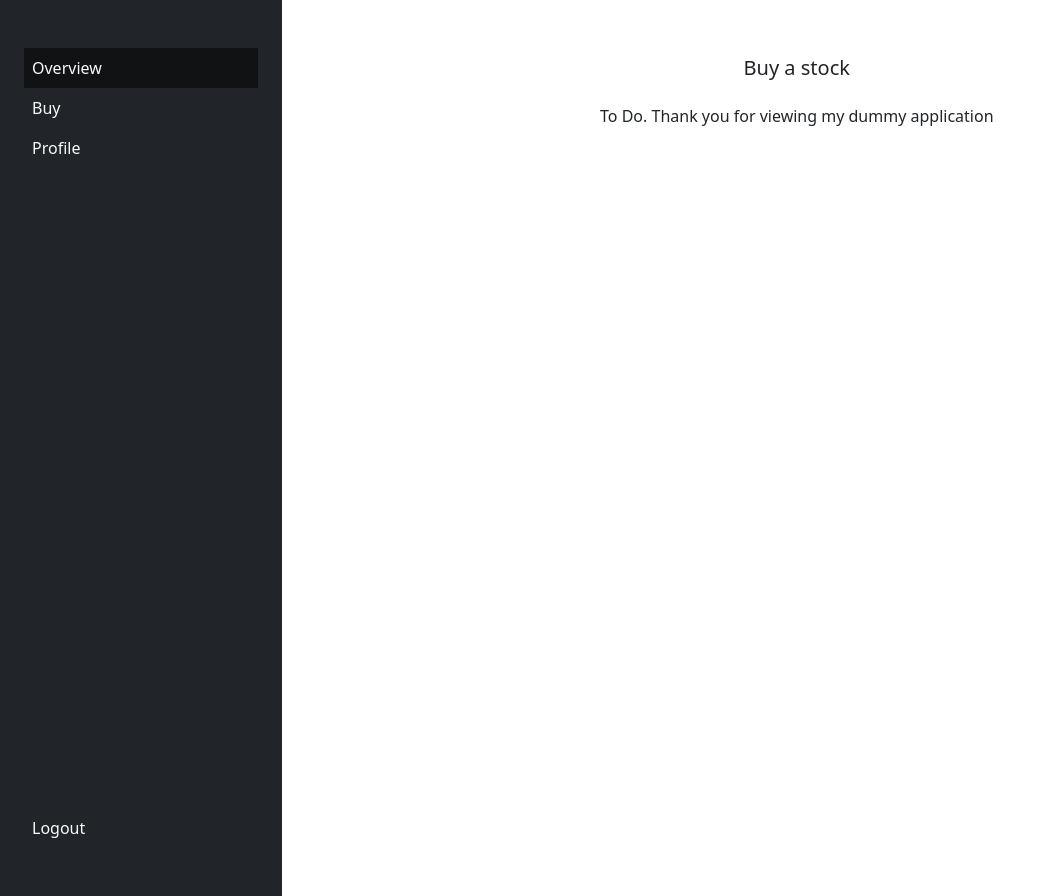
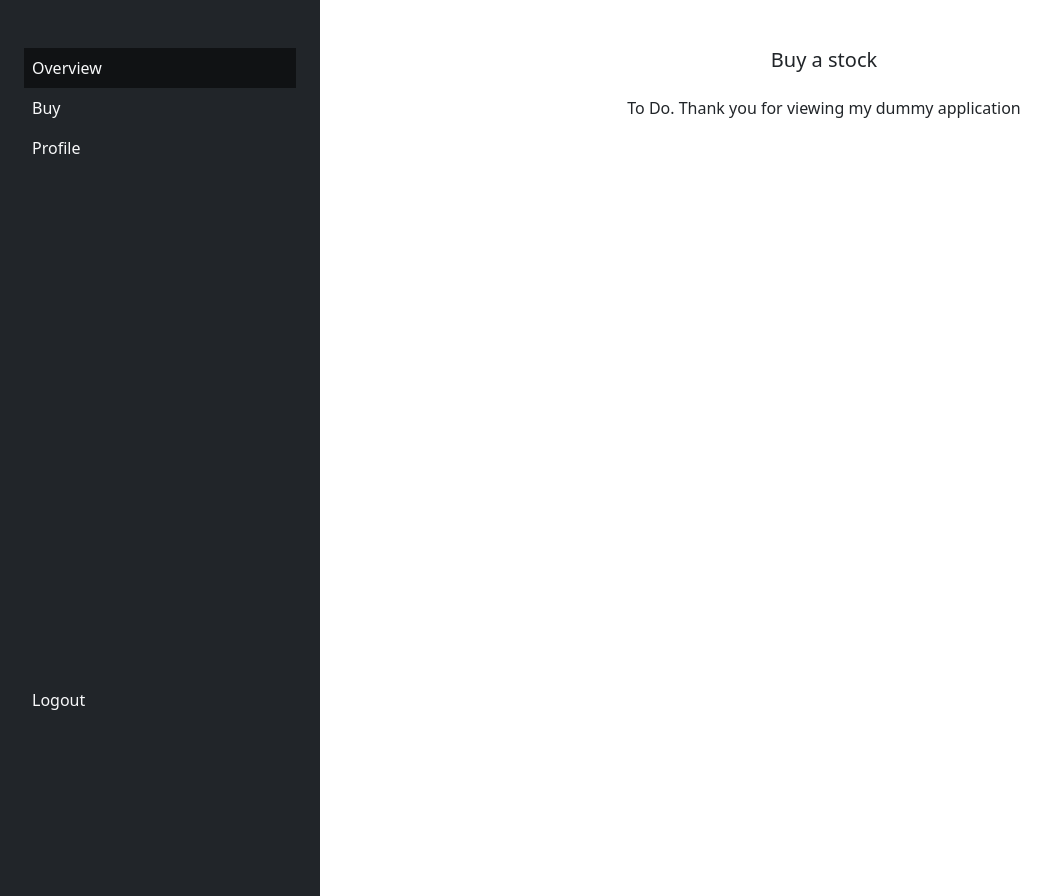
Before and after one commit to gerald-x/trade, a Django app: page /dashboard/stock/buy/ in a window 1280 px wide. Shown: the whole page, without its empty margins (0-1059 px from the left). Run offline with Django 4.2, Linux system fonts and the light colour scheme; the visitor is signed in with stand-in values (Sample User, id 1); data comes from the database, SQL or seed files in the repository.

Commit message:
changes to the user dashboard design

```diff
--- a/userDashboard/templates/user/layout.html
+++ b/userDashboard/templates/user/layout.html
@@ -14,6 +14,15 @@
     <style>
       .active {
         background-color: rgb(0, 0, 0, 0.5);
+      }
+
+      html, body {
+        overflow: hidden;
+      }
+
+      body .row {
+        margin: 0 !important;
+        padding: 0 !important;
       }
     </style>
 </head>
@@ -55,8 +64,9 @@
         </div>
     </nav>
 
-    <div class="w-100 d-flex flex-lg-row flex-column h-100" style="height:100vh;">
-        <div class="py-5 px-4 overflow-y-auto bg-dark text-light d-none d-lg-block"  style="width: 22vw; height: 100vh;">
+    <div class="w-100 row h-100" style="">
+      <div class="py-5 col-12 col-lg-3 px-4 bg-dark text-light d-none d-lg-block">
+        <div class="" style="height: 75vh; overflow-y: auto;">
           <ul class="navbar-nav h-100">
             {% if user.is_authenticated %}
               <li class="nav-item">
@@ -78,14 +88,18 @@
             {% endif %}
           </ul>
         </div>
+      </div>
 
-        <div class="overflow-auto py-5 ps-5 pe-3 flex-grow-1" style="height: 100vh;">
+      <div class="col-12 col-lg-9" style="height: 100vh; overflow-y: auto;">
+        <div class="ps-5 my-5 h-100">
           {% if message %}
           <div class="w-100 p-3 my-4 bg-info">
             {{message}}
           </div>
           {% endif %}
           {% block content %}{% endblock content %}
+        </div>
+
       </div>
     </div>
 
```
Lines whose indentation alone changed are shown as unchanged.
